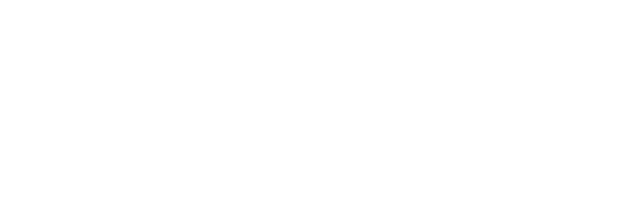
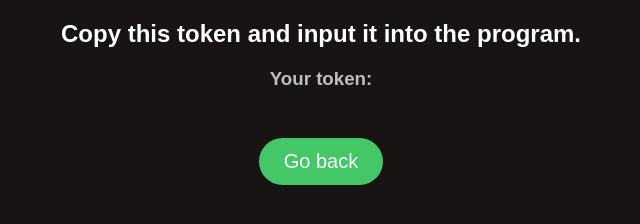
Before and after one commit to filiptrplan/spotify-cover-art, a website: page display-token/index.html in a window 1280 px wide. Shown: the whole page, without its empty margins (319-959 px from the left). Drawn offline with Linux system fonts and the light colour scheme.

Commit message:
code display

```diff
--- a/display-token/index.html
+++ b/display-token/index.html
@@ -1,12 +1,62 @@
 <!DOCTYPE html>
 <html lang="en">
+
 <head>
     <meta charset="UTF-8">
     <meta http-equiv="X-UA-Compatible" content="IE=edge">
     <meta name="viewport" content="width=device-width, initial-scale=1.0">
     <title>Display token</title>
 </head>
+
 <body>
+    <div id="main">
+        <h2>Copy this token and input it into the program.</h2>
+        <h3>Your token:</h3><br>
+        <h1 id="token">test_token</h1>
+        <a class="myButton" href="https://zlink.app.spotify.com/index.html">Go back</a>
+    </div>
+    <script>
+        const urlParams = new URLSearchParams(window.location.search);
+        const code = urlParams.get('code');
+        document.querySelector("#token").innerHTML = code;
+    </script>
+</body>
+<style>
+    body {
+        font-family: sans-serif;
+        background-color: #191414;
+        color: white;
+    }
 
-</body>
+    #main {
+        text-align: center;
+    }
+
+    h3 {
+        color: rgb(190, 190, 190);
+        margin: 0;
+    }
+
+    h1 {
+        color: white;
+        margin-top: 10px;
+        margin-bottom: 10px;
+        font-size: 50px;
+    }
+
+    .myButton {
+        background-color: #44c767;
+        border-radius: 33px;
+        display: inline-block;
+        cursor: pointer;
+        color: #ffffff;
+        font-family: Arial;
+        font-size: 20px;
+        padding: 12px 25px;
+        text-decoration: none;
+        border: 0;
+        margin-top: 20px;
+    }
+</style>
+
 </html>
```
Also changed, not shown: payload.js (line endings or trailing spaces).
